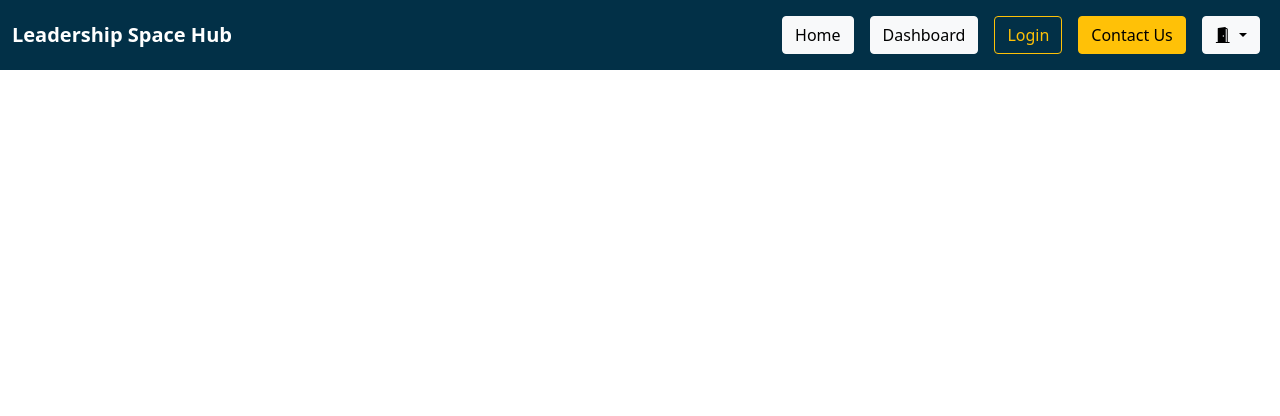
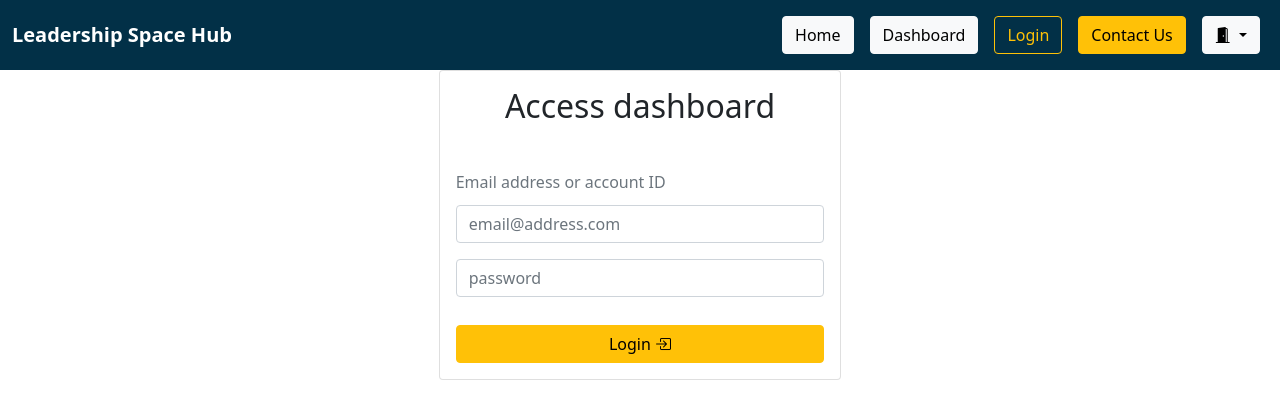
Before and after one commit to thumbsup-platform/prototype, a website: page src/login.html in a window 1280 px wide. Drawn offline with nearby package versions, Linux system fonts and the light colour scheme.

Commit message:
Completed login page.

```diff
--- a/src/login.html
+++ b/src/login.html
@@ -98,6 +98,45 @@
     <div class="container-fluid">
       <div class="row">
         <div class="col"></div>
+        <div class="col">
+          <div class="card login-card">
+            <div class="card-body">
+              <h2 class="card-title centered mb-5">Access dashboard</h2>
+              <h6 class="card-subtitle my-2 text-muted">
+                Email address or account ID
+              </h6>
+              <div class="d-grid gap-2">
+                <div class="input-group my-1" id="login-section">
+                  <input
+                    type="text"
+                    class="form-control"
+                    placeholder="email@address.com"
+                    aria-label="user-email"
+                    aria-describedby="login-email"
+                  />
+                </div>
+                <div class="input-group my-1" id="login-section">
+                  <input
+                    type="text"
+                    class="form-control"
+                    placeholder="password"
+                    aria-label="password"
+                    aria-describedby="login-password"
+                  />
+                </div>
+                <a
+                  class="btn btn-warning mt-3"
+                  type="button"
+                  id="login-section"
+                  href="./dashboard/index.html"
+                >
+                  Login <i class="bi bi-box-arrow-in-right"></i>
+                </a>
+              </div>
+            </div>
+          </div>
+        </div>
+        <div class="col"></div>
       </div>
     </div>
 
```
